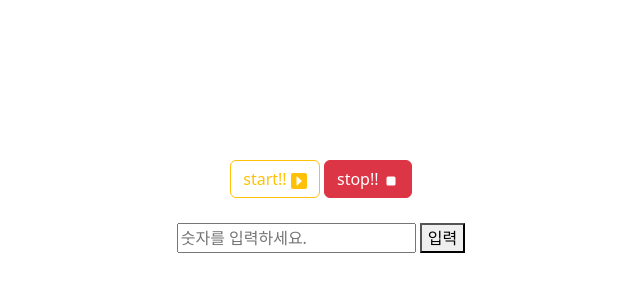
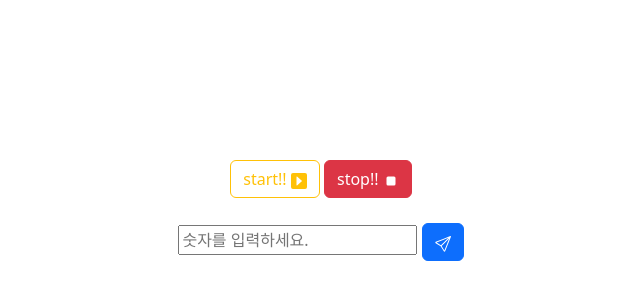
Before and after one commit to sinsujung/number_dart, a website: page index.html in a window 1280 px wide. Shown: the part 224-524 px from the top of the page, without its empty margins (319-959 px from the left). Drawn offline with nearby package versions, Linux system fonts and the light colour scheme.

Commit message:
update random-num-page [2025.09.08]

```diff
--- a/index.html
+++ b/index.html
@@ -22,7 +22,11 @@
         </div>
         <div style="margin-top: 25px;">
             <input type="number" id="random-num" placeholder="숫자를 입력하세요."/>
-            <button onclick="handleInputNum(document.getElementById('random-num').value)">입력</button>
+            <button class="btn btn-primary" onclick="handleInputNum(document.getElementById('random-num').value)">
+                <svg xmlns="http://www.w3.org/2000/svg" width="16" height="16" fill="currentColor" class="bi bi-send" viewBox="0 0 16 16">
+                <path d="M15.854.146a.5.5 0 0 1 .11.54l-5.819 14.547a.75.75 0 0 1-1.329.124l-3.178-4.995L.643 7.184a.75.75 0 0 1 .124-1.33L15.314.037a.5.5 0 0 1 .54.11ZM6.636 10.07l2.761 4.338L14.13 2.576zm6.787-8.201L1.591 6.602l4.339 2.76z"/>
+                </svg>
+            </button>
         </div>
     </div>
     <script src="numberDart.js"></script>
```
